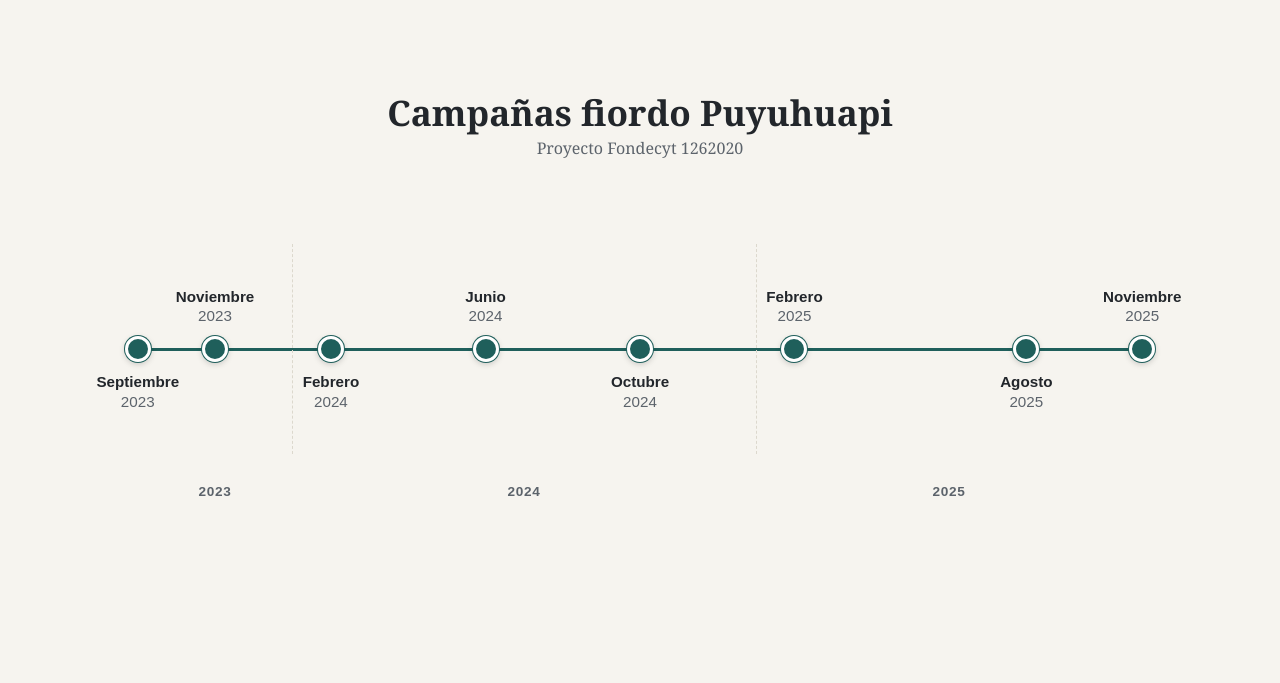
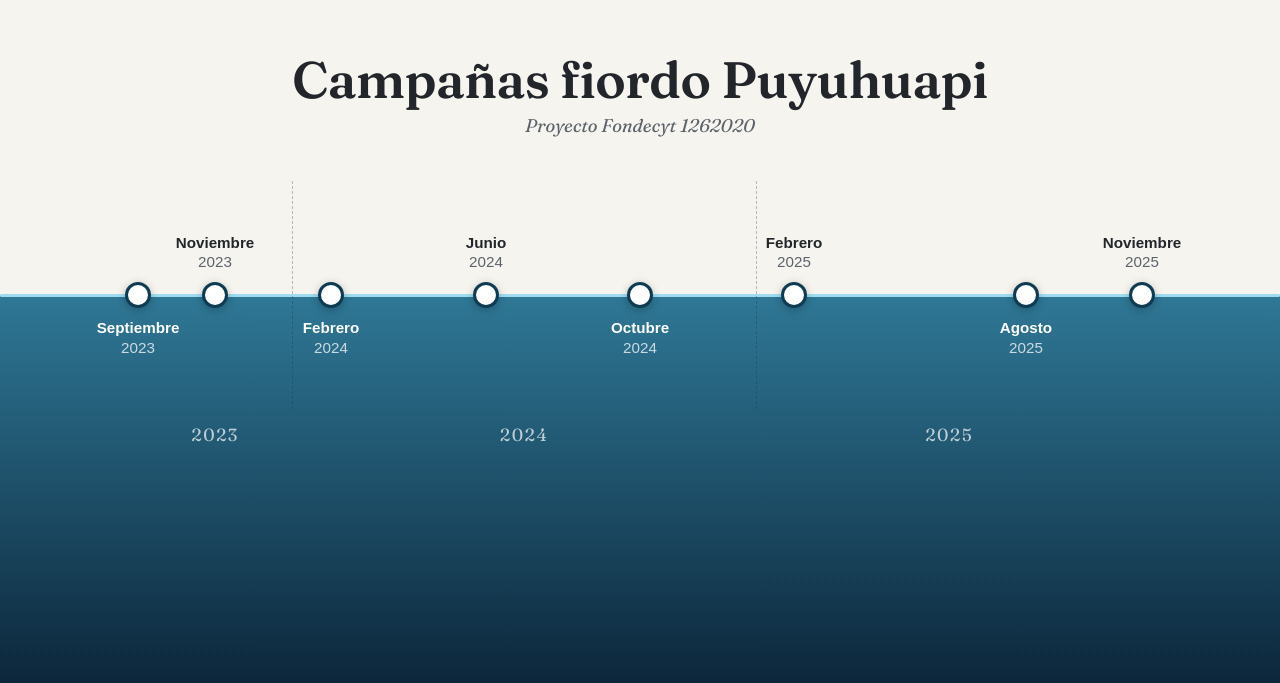
Before and after one commit to valentinaiturra/valentinaiturra.github.io, a plain HTML site: page linea_tiempo.html in a window 1280 px wide. Shown: the part 105-788 px from the top of the page. Drawn offline with Linux system fonts and the light colour scheme.

Commit message:
Diseño de mar, tipografía Fraunces y animación en la línea de tiempo
Co-Authored-By: Claude Opus 5.5 <noreply@anthropic.com>

```diff
--- a/linea_tiempo.html
+++ b/linea_tiempo.html
@@ -6,16 +6,23 @@
   <title>Campañas fiordo Puyuhuapi</title>
   <meta name="description" content="Línea de tiempo de las campañas CTD del fiordo Puyuhuapi, proyecto Fondecyt 1262020">
 
+  <!-- Tipografía Fraunces (Google Fonts) para el título -->
+  <link rel="preconnect" href="https://fonts.googleapis.com">
+  <link rel="preconnect" href="https://fonts.gstatic.com" crossorigin>
+  <link rel="stylesheet" href="https://fonts.googleapis.com/css2?family=Fraunces:ital,opsz,wght@0,9..144,400;0,9..144,600;1,9..144,400&display=swap">
+
   <style>
-    /* ====== COLORES (los mismos del visor CTD) ====== */
+    /* ====== COLORES ====== */
     :root {
-      --fondo: #f6f4ef;
+      --fondo: #f6f4ef;           /* "cielo": mitad de arriba */
       --texto: #22262b;
       --texto-suave: #5c636b;
-      --acento: #1f5f5b;
-      --linea: #dcd8cd;
+      --mar-superficie: #2f7896;  /* agua justo bajo la superficie */
+      --mar-fondo: #0b2438;       /* agua profunda, abajo de la página */
+      --brillo: #9fdcf0;          /* línea de la superficie */
+      --borde-punto: #0e3b52;
+      --resalte: #e0a526;
       --blanco: #ffffff;
-      --resalte: #e0a526;
     }
 
     * { box-sizing: border-box; }
@@ -23,67 +30,100 @@
     body {
       margin: 0;
       min-height: 100vh;
+      overflow-x: hidden;         /* evita barra horizontal por la línea de ancho completo */
       display: flex;
       flex-direction: column;
-      justify-content: center;       /* la línea de tiempo queda al centro de la pantalla */
-      font-family: Georgia, "Times New Roman", serif;
+      justify-content: center;    /* la línea de tiempo queda justo al medio de la pantalla... */
+      font-family: Arial, Helvetica, sans-serif;
       color: var(--texto);
-      background: var(--fondo);
+      /* ...que es donde empieza el mar: mitad de arriba clara, mitad de abajo agua que se oscurece */
+      background:
+        linear-gradient(to bottom,
+          var(--fondo) 0%, var(--fondo) 50%,
+          var(--mar-superficie) 50%, var(--mar-fondo) 100%)
+        fixed;
     }
 
     .contenedor {
+      position: relative;
       width: 100%;
       max-width: 1200px;
       margin: 0 auto;
-      padding: 32px 16px;
+      padding: 0 16px;
     }
 
-    h1 { margin: 0 0 4px; text-align: center; line-height: 1.2; font-size: clamp(1.6rem, 4vw, 2.2rem); }
-    .subtitulo { margin: 0 0 40px; text-align: center; color: var(--texto-suave); }
+    /* El título va encima de la línea sin empujarla: así la línea coincide con la superficie */
+    .encabezado {
+      position: absolute;
+      left: 16px;
+      right: 16px;
+      bottom: calc(100% + 8px);
+      text-align: center;
+    }
+    h1 {
+      margin: 0 0 6px;
+      font-family: "Fraunces", Georgia, serif;
+      font-weight: 600;
+      font-size: clamp(2rem, 5vw, 3.2rem);
+      line-height: 1.1;
+      letter-spacing: -0.01em;
+    }
+    .subtitulo {
+      margin: 0;
+      font-family: "Fraunces", Georgia, serif;
+      font-style: italic;
+      font-size: 1.15rem;
+      color: var(--texto-suave);
+    }
 
     /* ====== LÍNEA DE TIEMPO (horizontal en computador) ======
        Cada elemento tiene --pos entre 0 y 1: su lugar en el tiempo
        (0 = septiembre 2023, 1 = noviembre 2025, proporcional a los meses). */
     .linea-tiempo {
-      --margen: 7%;                  /* espacio a los lados para que no se corten las etiquetas */
+      --margen: 7%;               /* espacio a los lados para que no se corten las etiquetas */
       position: relative;
       height: 300px;
-      font-family: Arial, Helvetica, sans-serif;
     }
 
+    /* La superficie del mar */
     .eje {
       position: absolute;
-      left: var(--margen);
-      right: var(--margen);
+      left: calc(50% - 50vw);     /* cruza toda la pantalla, como un horizonte */
+      width: 100vw;
       top: 50%;
       height: 3px;
       margin-top: -1.5px;
-      background: var(--acento);
+      background: var(--brillo);
       border-radius: 2px;
+      transform-origin: left center;
+      animation: dibujar-x 0.9s ease-out both;
     }
 
     /* Inicio de cada año: línea punteada vertical */
     .division {
       position: absolute;
-      top: 15%;
-      bottom: 15%;
+      top: 12%;
+      bottom: 12%;
       left: calc(var(--margen) + var(--pos) * (100% - 2 * var(--margen)));
-      border-left: 1px dashed var(--linea);
+      border-left: 1px dashed rgba(14, 59, 82, 0.3);
+      animation: aparecer 0.6s ease-out 0.9s both;
     }
 
-    /* Año escrito abajo, al centro de su tramo */
+    /* Año escrito abajo (dentro del agua), al centro de su tramo */
     .anio {
       position: absolute;
       bottom: 0;
       left: calc(var(--margen) + var(--pos) * (100% - 2 * var(--margen)));
       transform: translateX(-50%);
-      font-size: 0.85rem;
-      font-weight: bold;
-      letter-spacing: 0.05em;
-      color: var(--texto-suave);
+      font-family: "Fraunces", Georgia, serif;
+      font-size: 1.1rem;
+      letter-spacing: 0.08em;
+      color: rgba(255, 255, 255, 0.7);
+      animation: aparecer 0.6s ease-out 0.9s both;
     }
 
-    /* Cada campaña: el círculo es el enlace (la etiqueta también es cliqueable) */
+    /* Cada campaña: el círculo es el enlace (la etiqueta también es cliqueable).
+       --i es el orden: los círculos aparecen uno tras otro. */
     .campana {
       position: absolute;
       top: 50%;
@@ -93,6 +133,8 @@
       margin: -13px 0 0 -13px;
       color: var(--texto);
       text-decoration: none;
+      animation: aparecer-punto 0.45s ease-out both;
+      animation-delay: calc(0.6s + var(--i) * 0.12s);
     }
 
     .punto {
@@ -100,9 +142,9 @@
       width: 100%;
       height: 100%;
       border-radius: 50%;
-      background: var(--acento);
-      border: 3px solid var(--blanco);
-      box-shadow: 0 0 0 1px var(--acento), 0 2px 6px rgba(0, 0, 0, 0.2);
+      background: var(--blanco);
+      border: 3px solid var(--borde-punto);
+      box-shadow: 0 2px 8px rgba(0, 0, 0, 0.25);
       transition: transform 0.15s, background 0.15s;
     }
 
@@ -120,75 +162,91 @@
     .texto .anio-c { color: var(--texto-suave); }
 
     /* Etiquetas alternadas: así no chocan las campañas cercanas en el tiempo */
+    .arriba .texto { bottom: 36px; }
     .abajo .texto { top: 36px; }
-    .arriba .texto { bottom: 36px; }
+    /* Las de abajo quedan sobre el agua: texto claro */
+    .abajo .texto .mes { color: var(--blanco); }
+    .abajo .texto .anio-c { color: rgba(255, 255, 255, 0.75); }
 
-    /* Al pasar el mouse o con el teclado: el círculo crece y cambia de color */
+    /* Al pasar el mouse o con el teclado: el círculo crece y se pone naranjo */
     .campana:hover .punto,
     .campana:focus-visible .punto {
       transform: scale(1.3);
       background: var(--resalte);
-      box-shadow: 0 0 0 1px var(--resalte), 0 2px 8px rgba(0, 0, 0, 0.25);
     }
-    .campana:hover .mes,
-    .campana:focus-visible .mes { color: var(--acento); }
     .campana:focus-visible { outline: none; }
     .campana:focus-visible .punto { outline: 3px solid var(--resalte); outline-offset: 3px; }
 
-    footer {
-      margin-top: 40px;
-      text-align: center;
-      font-family: Arial, Helvetica, sans-serif;
-      font-size: 0.85rem;
-      color: var(--texto-suave);
+    /* ====== ANIMACIONES DE ENTRADA ====== */
+    @keyframes dibujar-x { from { transform: scaleX(0); } to { transform: scaleX(1); } }
+    @keyframes dibujar-y { from { transform: scaleY(0); } to { transform: scaleY(1); } }
+    @keyframes aparecer { from { opacity: 0; } to { opacity: 1; } }
+    @keyframes aparecer-punto {
+      from { opacity: 0; transform: scale(0.3); }
+      to   { opacity: 1; transform: scale(1); }
     }
-    footer a { color: var(--acento); }
 
-    /* ====== CELULAR: la línea se vuelve vertical ====== */
+    /* Si la persona pidió a su sistema reducir el movimiento, no se anima nada */
+    @media (prefers-reduced-motion: reduce) {
+      .eje, .division, .anio, .campana { animation: none; }
+    }
+
+    /* ====== CELULAR: línea vertical, sin el mar (no calza con una línea vertical) ====== */
     @media (max-width: 700px) {
-      body { justify-content: flex-start; }
+      body { justify-content: flex-start; background: var(--fondo); }
+      .contenedor { padding: 32px 16px; }
+      .encabezado { position: static; margin-bottom: 28px; }
+
       .linea-tiempo { --margen: 4%; height: 760px; }
 
       .eje {
         left: 40px; right: auto;
-        top: var(--margen); bottom: var(--margen);
+        top: 0; bottom: 0;
         width: 3px; height: auto;
         margin: 0 0 0 -1.5px;
+        background: var(--borde-punto);
+        transform-origin: center top;
+        animation-name: dibujar-y;
       }
       .division {
         top: calc(var(--margen) + var(--pos) * (100% - 2 * var(--margen)));
         bottom: auto;
         left: 10px; right: 0;
         border-left: none;
-        border-top: 1px dashed var(--linea);
+        border-top: 1px dashed rgba(14, 59, 82, 0.3);
       }
       .anio {
         top: calc(var(--margen) + var(--pos) * (100% - 2 * var(--margen)));
         bottom: auto;
         left: auto; right: 0;
         transform: translateY(-50%);
+        color: var(--texto-suave);
       }
       .campana {
         top: calc(var(--margen) + var(--pos) * (100% - 2 * var(--margen)));
         left: 40px;
       }
       .texto,
-      .abajo .texto,
-      .arriba .texto {
+      .arriba .texto,
+      .abajo .texto {
         top: 50%; bottom: auto;
         left: 38px;
         transform: translateY(-50%);
         text-align: left;
       }
       .texto span { display: inline; }
+      .abajo .texto .mes { color: var(--texto); }
+      .abajo .texto .anio-c { color: var(--texto-suave); }
     }
   </style>
 </head>
 
 <body>
   <div class="contenedor">
-    <h1>Campañas fiordo Puyuhuapi</h1>
-    <p class="subtitulo">Proyecto Fondecyt 1262020</p>
+    <header class="encabezado">
+      <h1>Campañas fiordo Puyuhuapi</h1>
+      <p class="subtitulo">Proyecto Fondecyt 1262020</p>
+    </header>
 
     <!-- Posiciones (--pos) = meses desde septiembre 2023 / 26 meses totales -->
     <nav class="linea-tiempo" aria-label="Línea de tiempo de campañas">
@@ -203,14 +261,14 @@
       <div class="anio" style="--pos: 0.3846">2024</div>
       <div class="anio" style="--pos: 0.8077">2025</div>
 
-      <a class="campana abajo"  style="--pos: 0"      href="campanas/1_septiembre_2023.html"><span class="punto"></span><span class="texto"><span class="mes">Septiembre</span> <span class="anio-c">2023</span></span></a>
-      <a class="campana arriba" style="--pos: 0.0769" href="campanas/2_noviembre_2023.html"><span class="punto"></span><span class="texto"><span class="mes">Noviembre</span> <span class="anio-c">2023</span></span></a>
-      <a class="campana abajo"  style="--pos: 0.1923" href="campanas/3_febrero_2024.html"><span class="punto"></span><span class="texto"><span class="mes">Febrero</span> <span class="anio-c">2024</span></span></a>
-      <a class="campana arriba" style="--pos: 0.3462" href="campanas/4_junio_2024.html"><span class="punto"></span><span class="texto"><span class="mes">Junio</span> <span class="anio-c">2024</span></span></a>
-      <a class="campana abajo"  style="--pos: 0.5"    href="campanas/5_octubre_2024.html"><span class="punto"></span><span class="texto"><span class="mes">Octubre</span> <span class="anio-c">2024</span></span></a>
-      <a class="campana arriba" style="--pos: 0.6538" href="campanas/6_febrero_2025.html"><span class="punto"></span><span class="texto"><span class="mes">Febrero</span> <span class="anio-c">2025</span></span></a>
-      <a class="campana abajo"  style="--pos: 0.8846" href="campanas/7_agosto_2025.html"><span class="punto"></span><span class="texto"><span class="mes">Agosto</span> <span class="anio-c">2025</span></span></a>
-      <a class="campana arriba" style="--pos: 1"      href="campanas/8_noviembre_2025.html"><span class="punto"></span><span class="texto"><span class="mes">Noviembre</span> <span class="anio-c">2025</span></span></a>
+      <a class="campana abajo"  style="--pos: 0;      --i: 0" href="campanas/1_septiembre_2023.html"><span class="punto"></span><span class="texto"><span class="mes">Septiembre</span> <span class="anio-c">2023</span></span></a>
+      <a class="campana arriba" style="--pos: 0.0769; --i: 1" href="campanas/2_noviembre_2023.html"><span class="punto"></span><span class="texto"><span class="mes">Noviembre</span> <span class="anio-c">2023</span></span></a>
+      <a class="campana abajo"  style="--pos: 0.1923; --i: 2" href="campanas/3_febrero_2024.html"><span class="punto"></span><span class="texto"><span class="mes">Febrero</span> <span class="anio-c">2024</span></span></a>
+      <a class="campana arriba" style="--pos: 0.3462; --i: 3" href="campanas/4_junio_2024.html"><span class="punto"></span><span class="texto"><span class="mes">Junio</span> <span class="anio-c">2024</span></span></a>
+      <a class="campana abajo"  style="--pos: 0.5;    --i: 4" href="campanas/5_octubre_2024.html"><span class="punto"></span><span class="texto"><span class="mes">Octubre</span> <span class="anio-c">2024</span></span></a>
+      <a class="campana arriba" style="--pos: 0.6538; --i: 5" href="campanas/6_febrero_2025.html"><span class="punto"></span><span class="texto"><span class="mes">Febrero</span> <span class="anio-c">2025</span></span></a>
+      <a class="campana abajo"  style="--pos: 0.8846; --i: 6" href="campanas/7_agosto_2025.html"><span class="punto"></span><span class="texto"><span class="mes">Agosto</span> <span class="anio-c">2025</span></span></a>
+      <a class="campana arriba" style="--pos: 1;      --i: 7" href="campanas/8_noviembre_2025.html"><span class="punto"></span><span class="texto"><span class="mes">Noviembre</span> <span class="anio-c">2025</span></span></a>
     </nav>
   </div>
 </body>
```
